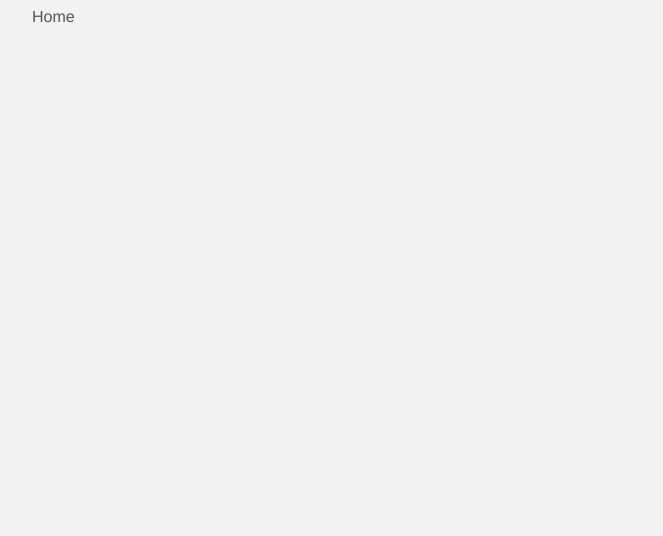
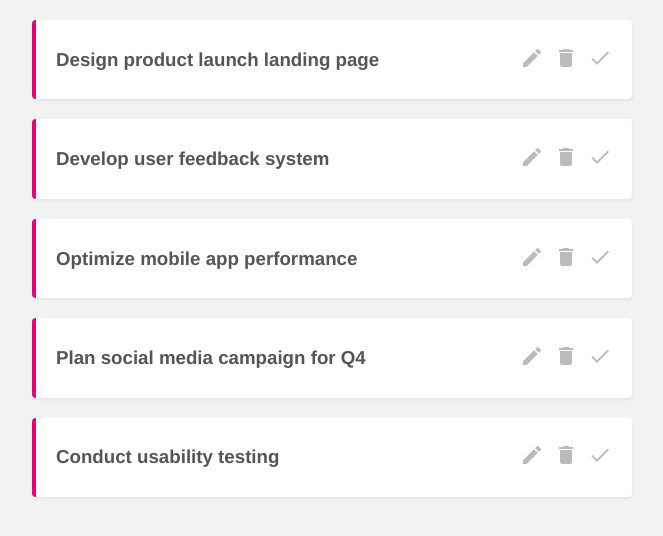
Before and after one commit to SaiThihan/project-planner, a Vue app: page / in a window 1280 px wide. Shown: the top 536 px of the page, without its empty margins (308-971 px from the left). Built offline with nearby package versions, Linux system fonts and the light colour scheme; data requests are answered from the project's data file.

Commit message:
setup sample data

```diff
--- /dev/null
+++ b/data/db.json
@@ -0,0 +1,34 @@
+{
+    "projects": [
+      {
+        "id": "1",
+        "title": "Design product launch landing page",
+        "details": "Finalize wireframe and update graphics",
+        "complete": false
+      },
+      {
+        "id": "2",
+        "title": "Develop user feedback system",
+        "details": "Create API for collecting user feedback",
+        "complete": true
+      },
+      {
+        "id": "3",
+        "title": "Optimize mobile app performance",
+        "details": "Implement lazy loading and reduce bundle size",
+        "complete": false
+      },
+      {
+        "id": "4",
+        "title": "Plan social media campaign for Q4",
+        "details": "Set content schedule and coordinate with designers",
+        "complete": true
+      },
+      {
+        "id": "5",
+        "title": "Conduct usability testing",
+        "details": "Organize testing sessions with beta users",
+        "complete": false
+      }
+    ]
+  }
--- a/public/index.html
+++ b/public/index.html
@@ -5,6 +5,7 @@
     <meta http-equiv="X-UA-Compatible" content="IE=edge">
     <meta name="viewport" content="width=device-width,initial-scale=1.0">
     <link rel="icon" href="<%= BASE_URL %>favicon.ico">
+    <link rel="stylesheet" href="https://fonts.googleapis.com/icon?family=Material+Icons">
     <title><%= htmlWebpackPlugin.options.title %></title>
   </head>
   <body>
--- /dev/null
+++ b/src/components/SingleProject.vue
@@ -0,0 +1,58 @@
+<template>
+   <div class="project">
+    <div class="actions">
+        <h3 @click="showDetails = !showDetails">{{ project.title }}</h3>
+        <div class="icons">
+            <span class="material-icons">edit</span>
+            <span class="material-icons">delete</span>
+            <span class="material-icons">done</span>
+        </div>
+    </div>
+    <div v-if="showDetails" class="details">
+        <p>{{ project.details }}</p>
+    </div>
+   </div>
+</template>
+
+<script>
+export default {
+    props:['project'],
+    data(){
+        return {
+            showDetails: false
+        }
+    }
+}
+</script>
+
+<style>
+.project{
+    margin: 20px auto;
+    background: white;
+    padding: 10px 20px;
+    border-radius: 4px;
+    box-shadow: 1px 2px 3px rgba(0, 0, 0, 0.05);
+    border-left: 4px solid #e90074;
+}
+
+h3{
+    cursor: pointer;
+}
+
+.actions{
+    display: flex;
+    justify-content: space-between;
+    align-items: center;
+}
+
+.material-icons{
+    font-size: 24px;
+    margin-left: 10px;
+    color: #bbb;
+    cursor: pointer;
+}
+
+.material-icons:hover{
+    color: #777;
+}
+</style>
--- a/src/views/HomeView.vue
+++ b/src/views/HomeView.vue
@@ -1,16 +1,33 @@
 <template>
   <div class="home">
-    Home
+    <div v-if="projects.length">
+      <div v-for="project in projects" :key="project.id">
+        <SingleProject :project="project"/>
+      </div>
+    </div>
   </div>
 </template>
 
 <script>
+import SingleProject from '@/components/SingleProject.vue';
+
 // @ is an alias to /src
 
 export default {
   name: 'HomeView',
   components: {
-
+    SingleProject
+  },
+  data() {
+    return {
+      projects: []
+    }
+  },
+  mounted(){
+    fetch('http://localhost:3000/projects')
+    .then(res=> res.json())
+    .then(data => this.projects = data)
+    .catch(err=> console.log(err))
   }
 }
 </script>
```
